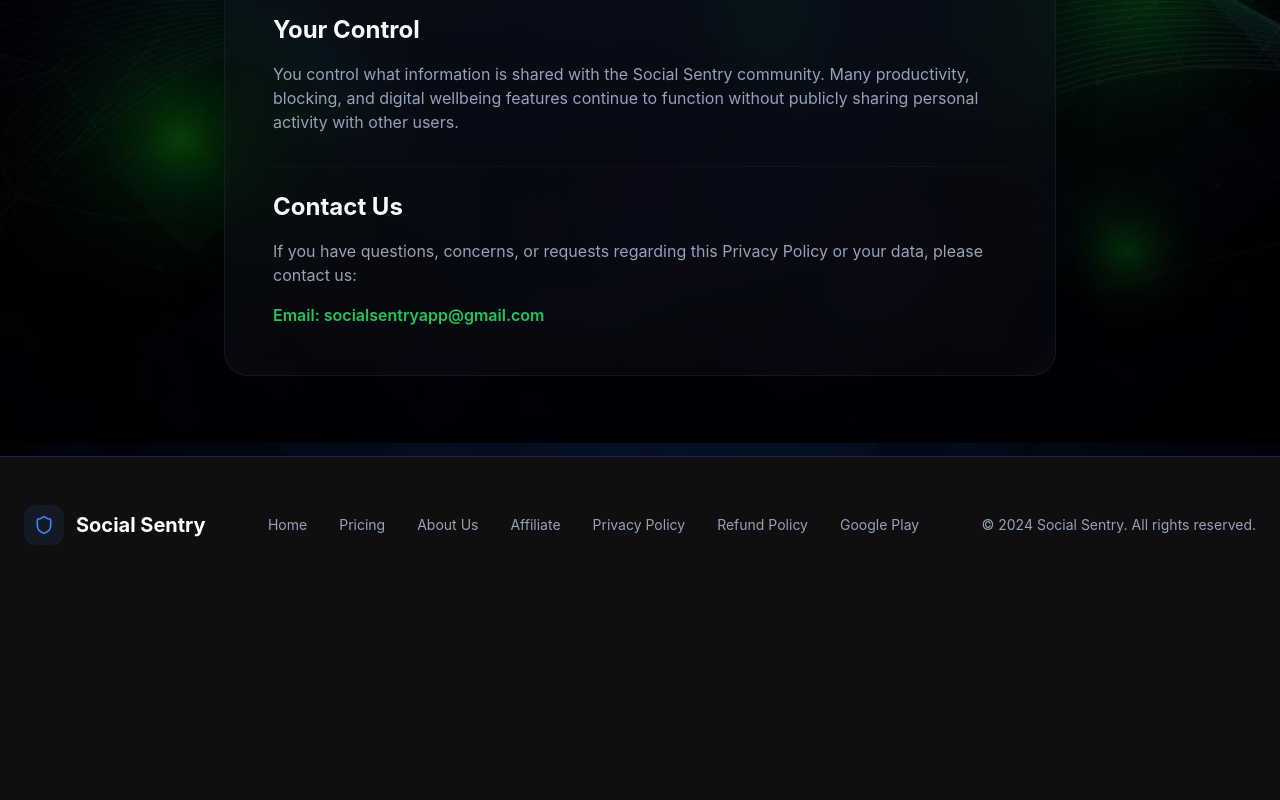
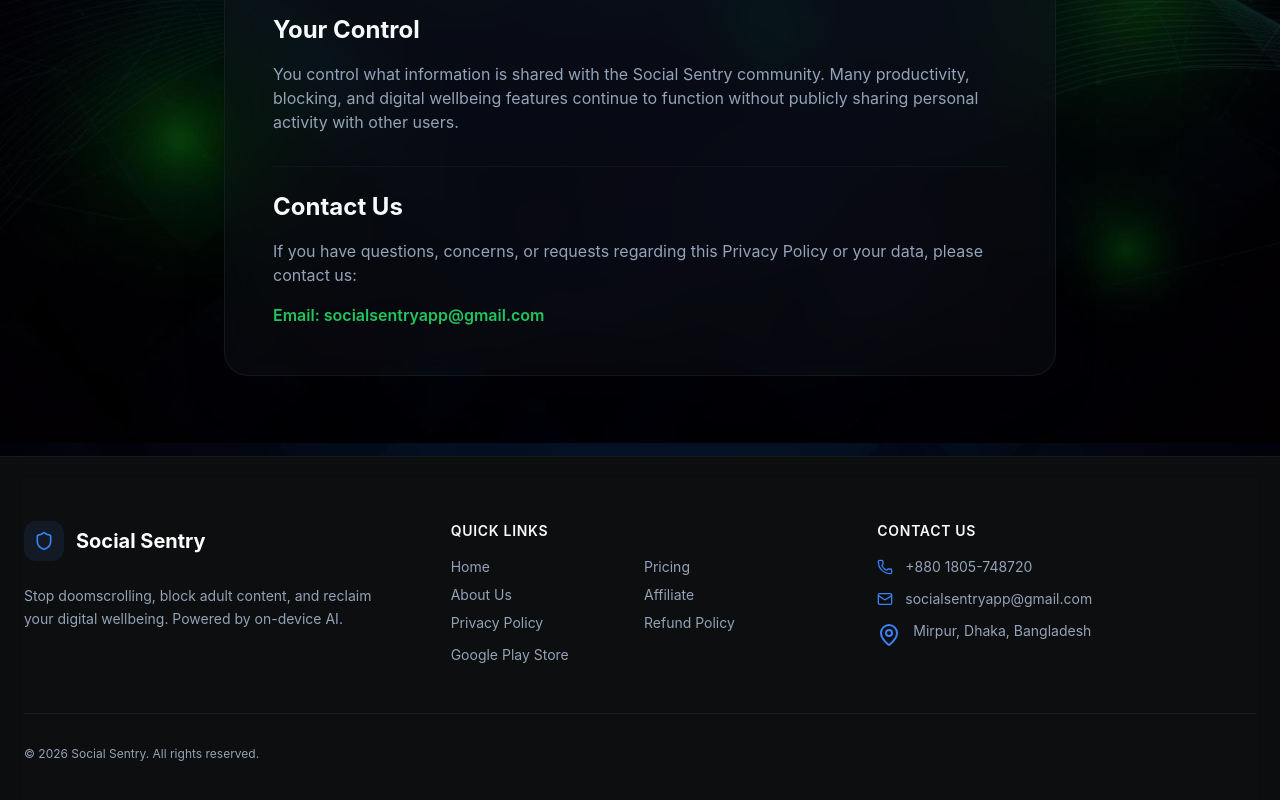
Before and after one commit to mkshaonexe/social-sentry-website, a React (Vite) app: page /privacy-policy in a window 1280 px wide. Shown: the part 1957-2757 px from the top of the page. Before the commit the page ends 2550 px from the top, so only its background shows below. Built offline with nearby package versions, Linux system fonts and the light colour scheme.

Commit message:
Add contact number, email address, and address to footer

```diff
--- a/src/components/SocialSentry/SocialSentryFooter.tsx
+++ b/src/components/SocialSentry/SocialSentryFooter.tsx
@@ -1,37 +1,68 @@
-import { Shield } from "lucide-react";
+import { Shield, Phone, Mail, MapPin } from "lucide-react";
 import { Link } from "react-router-dom";
 
 const SocialSentryFooter = () => {
     return (
-        <footer className="py-12 border-t border-border">
+        <footer className="py-16 border-t border-white/5 bg-background/30 backdrop-blur-md relative z-10">
             <div className="container mx-auto px-6">
-                <div className="flex flex-col md:flex-row items-center justify-between gap-6">
+                <div className="grid grid-cols-1 md:grid-cols-3 gap-12 mb-12">
+                    {/* Logo & Description */}
+                    <div className="flex flex-col gap-4">
                         <div className="flex items-center gap-3">
                             <div className="w-10 h-10 rounded-xl bg-primary/10 flex items-center justify-center">
                                 <Shield className="w-5 h-5 text-primary" />
                             </div>
                             <span className="text-xl font-bold">Social Sentry</span>
                         </div>
+                        <p className="text-sm text-muted-foreground max-w-sm mt-2 leading-relaxed">
+                            Stop doomscrolling, block adult content, and reclaim your digital wellbeing. Powered by on-device AI.
+                        </p>
+                    </div>
 
-                    <div className="flex flex-wrap items-center justify-center gap-x-8 gap-y-4 text-sm text-muted-foreground">
-                        <Link to="/" className="hover:text-foreground transition-colors">Home</Link>
-                        <Link to="/pricing" className="hover:text-foreground transition-colors">Pricing</Link>
-                        <Link to="/about-us" className="hover:text-foreground transition-colors">About Us</Link>
-                        <Link to="/affiliate" className="hover:text-foreground transition-colors">Affiliate</Link>
-                        <Link to="/privacy-policy" className="hover:text-foreground transition-colors">Privacy Policy</Link>
-                        <Link to="/refund-policy" className="hover:text-foreground transition-colors">Refund Policy</Link>
+                    {/* Quick Links */}
+                    <div className="flex flex-col gap-4">
+                        <h4 className="text-sm font-semibold uppercase tracking-wider text-foreground">Quick Links</h4>
+                        <div className="grid grid-cols-2 gap-2 text-sm text-muted-foreground">
+                            <Link to="/" className="hover:text-primary transition-colors">Home</Link>
+                            <Link to="/pricing" className="hover:text-primary transition-colors">Pricing</Link>
+                            <Link to="/about-us" className="hover:text-primary transition-colors">About Us</Link>
+                            <Link to="/affiliate" className="hover:text-primary transition-colors">Affiliate</Link>
+                            <Link to="/privacy-policy" className="hover:text-primary transition-colors">Privacy Policy</Link>
+                            <Link to="/refund-policy" className="hover:text-primary transition-colors">Refund Policy</Link>
                             <a
                                 href="https://play.google.com/store/apps/details?id=com.socialsentry.ai"
                                 target="_blank"
                                 rel="noopener noreferrer"
-                            className="hover:text-foreground transition-colors"
+                                className="hover:text-primary transition-colors col-span-2 mt-1"
                             >
-                            Google Play
+                                Google Play Store
                             </a>
                         </div>
+                    </div>
 
-                    <p className="text-sm text-muted-foreground">
-                        © 2024 Social Sentry. All rights reserved.
+                    {/* Contact Info */}
+                    <div className="flex flex-col gap-4">
+                        <h4 className="text-sm font-semibold uppercase tracking-wider text-foreground">Contact Us</h4>
+                        <ul className="space-y-3 text-sm text-muted-foreground">
+                            <li className="flex items-center gap-3">
+                                <Phone className="w-4 h-4 text-primary shrink-0" />
+                                <a href="tel:+8801805748720" className="hover:text-primary transition-colors">+880 1805-748720</a>
+                            </li>
+                            <li className="flex items-center gap-3">
+                                <Mail className="w-4 h-4 text-primary shrink-0" />
+                                <a href="mailto:socialsentryapp@gmail.com" className="hover:text-primary transition-colors">socialsentryapp@gmail.com</a>
+                            </li>
+                            <li className="flex items-start gap-3">
+                                <MapPin className="w-4.5 h-4.5 text-primary shrink-0 mt-0.5" />
+                                <span>Mirpur, Dhaka, Bangladesh</span>
+                            </li>
+                        </ul>
+                    </div>
+                </div>
+
+                <div className="pt-8 border-t border-white/5 flex flex-col md:flex-row items-center justify-between gap-4">
+                    <p className="text-xs text-muted-foreground">
+                        © 2026 Social Sentry. All rights reserved.
                     </p>
                 </div>
             </div>
```
Lines whose indentation alone changed are shown as unchanged.
